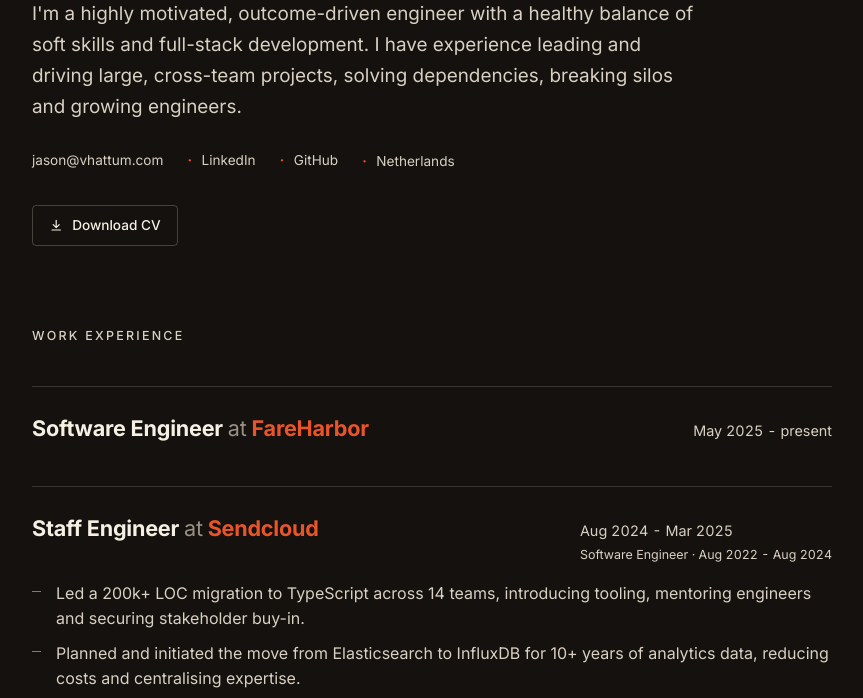
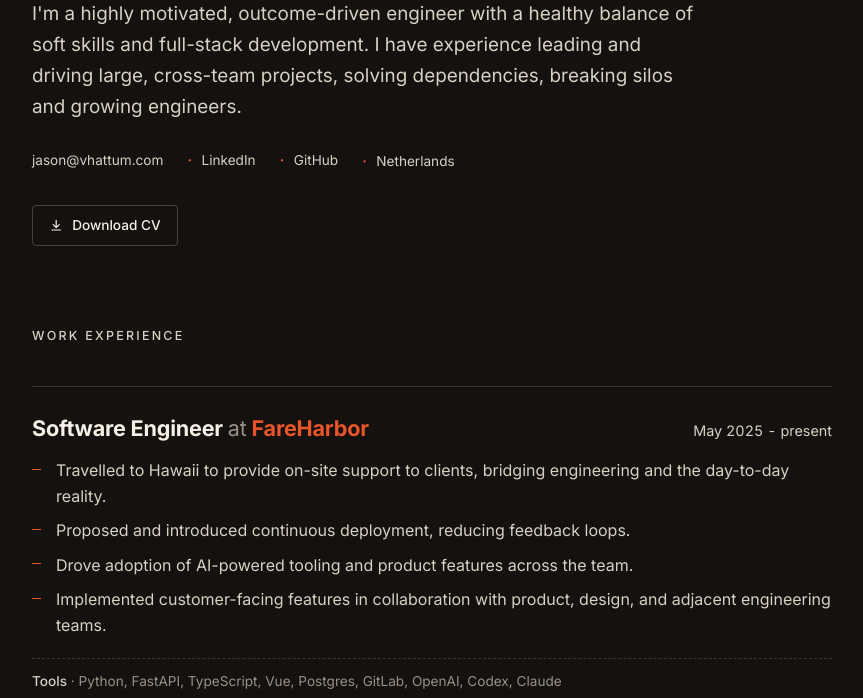
Before and after one commit to Jason-vh/me, a website: page index.html in a window 1280 px wide. Shown: the part 213-911 px from the top of the page, without its empty margins (208-1071 px from the left). Drawn offline with Linux system fonts and the light colour scheme.

Commit message:
Flesh out FareHarbor role with bullets and tools

```diff
--- a/index.html
+++ b/index.html
@@ -481,6 +481,15 @@
           </div>
           <div class="role-dates">May 2025 - present</div>
         </div>
+        <ul class="bullets">
+          <li>Travelled to Hawaii to provide on-site support to clients, bridging engineering and the day-to-day reality.</li>
+          <li>Proposed and introduced continuous deployment, reducing feedback loops.</li>
+          <li>Drove adoption of AI-powered tooling and product features across the team.</li>
+          <li>Implemented customer-facing features in collaboration with product, design, and adjacent engineering teams.</li>
+        </ul>
+        <div class="tools">
+          <span class="tools-label">Tools</span> · Python, FastAPI, TypeScript, Vue, Postgres, GitLab, OpenAI, Codex, Claude
+        </div>
       </article>
 
       <article class="role">
```
Also changed, not shown: 2 other files.
